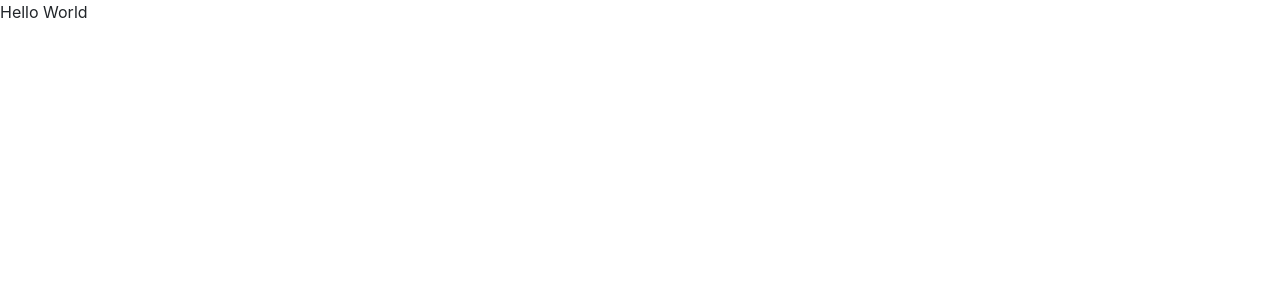
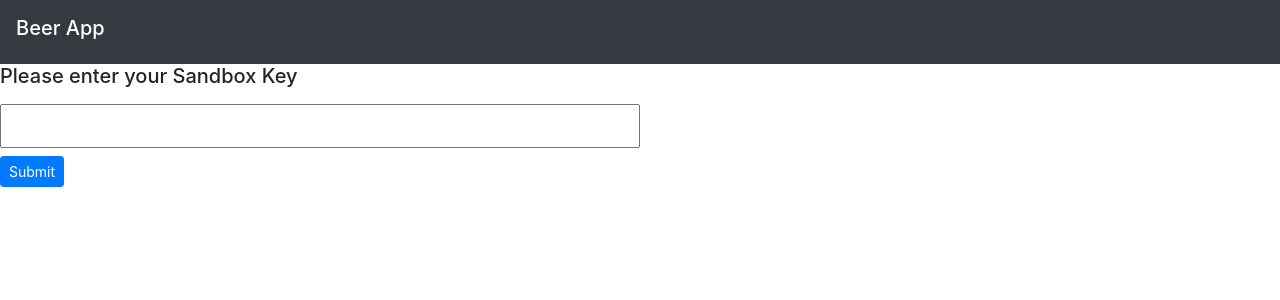
Before and after one commit to Babanila/Beer-App, a React (Create React App) app: page / in a window 1280 px wide. Shown: the top 300 px of the page. Built offline with nearby package versions, Linux system fonts and the light colour scheme.

Commit message:
feat(App.js): add navBar and inputForm to App

```diff
--- a/src/App.js
+++ b/src/App.js
@@ -1,8 +1,35 @@
 import React, { Component } from "react";
+import NavBar from "../src/components/navbar";
+import InputForm from "../src/components/inputForm";
 
 class App extends Component {
+  state = {
+    value: ""
+  };
+
+  handleInputChange = event => {
+    console.log(event.target.value);
+    this.setState({
+      value: event.target.value
+    });
+  };
+
+  handleSubmit = event => {
+    event.preventDefault();
+    const sKey = this.state.value;
+    console.log(sKey);
+  };
+
   render() {
-    return <div> Hello World</div>;
+    return (
+      <div>
+        <NavBar />
+        <InputForm
+          onChange={this.handleInputChange}
+          onClick={this.handleSubmit}
+        />
+      </div>
+    );
   }
 }
 
```
